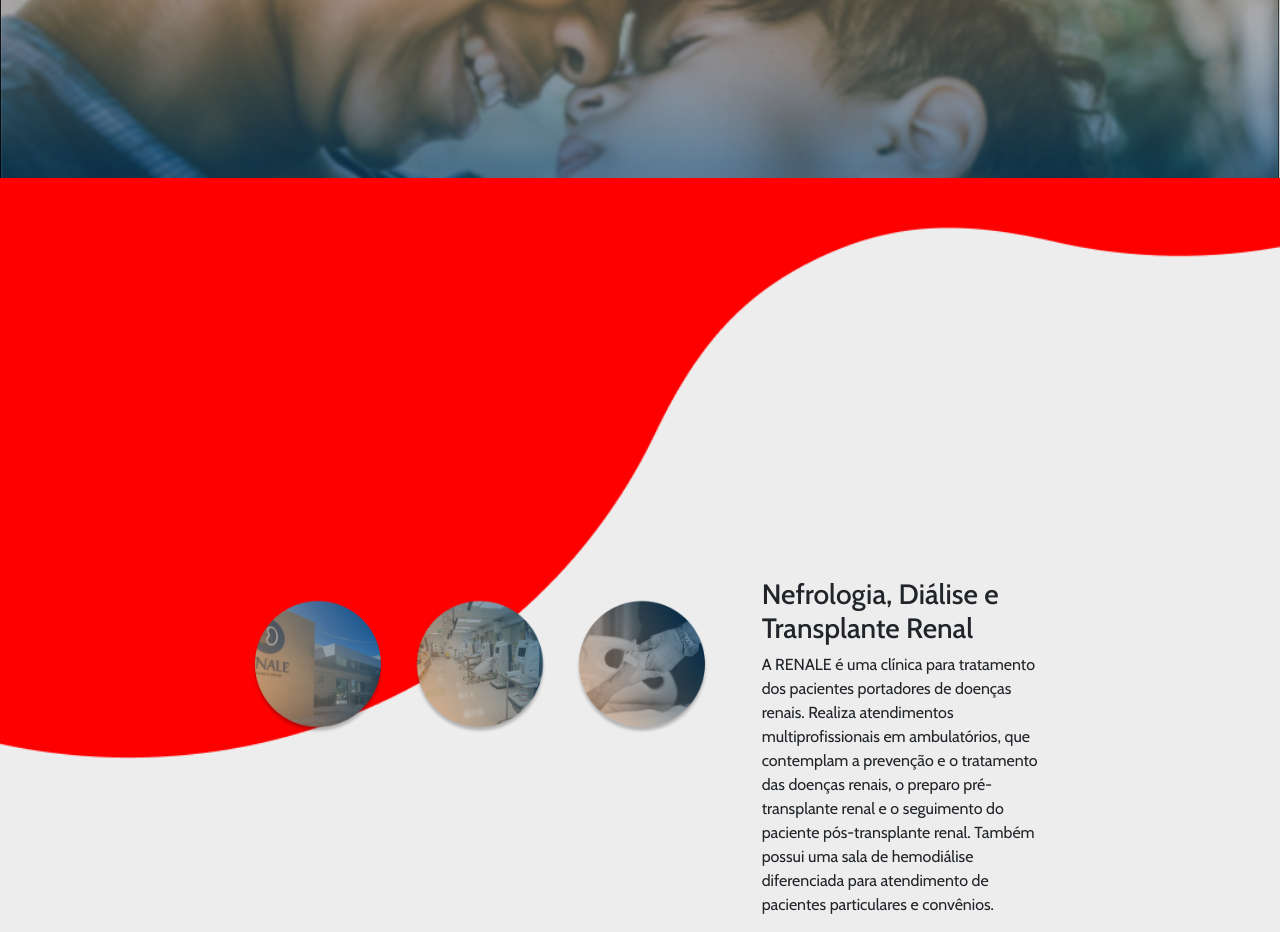
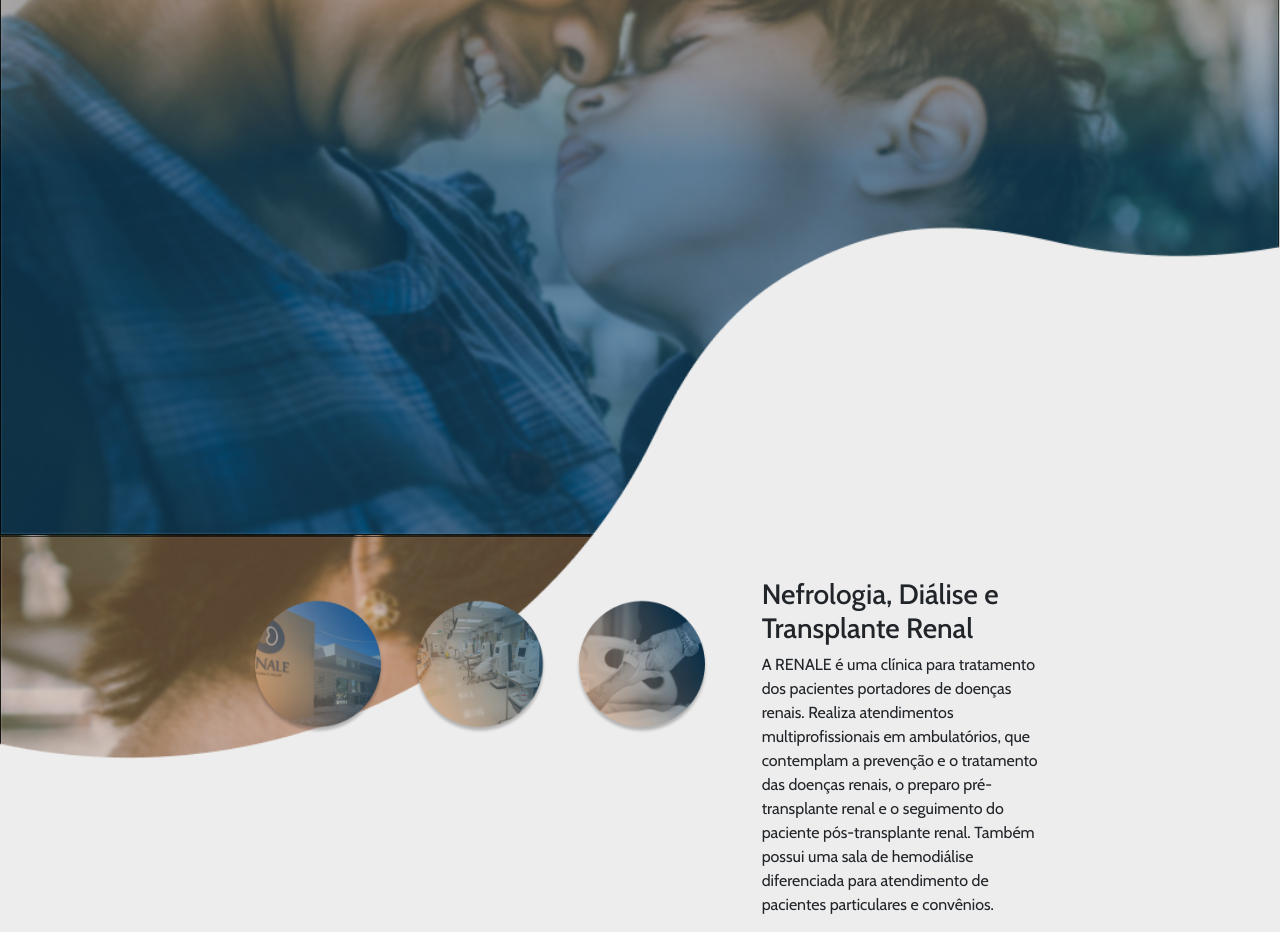
Before and after one commit to jonasra4/Renale, a PHP site: page / in a window 1280 px wide. Shown: the part 318-1250 px from the top of the page. Run offline with PHP 8.4, Linux system fonts and the light colour scheme; some libraries are stand-ins or nearby versions.

Commit message:
resp dnv

```diff
--- a/css/style.css
+++ b/css/style.css
@@ -177,7 +177,7 @@ ul {
 
 #intro-index{
   background-image: url("../img/background/p.png");
-  background-color: red;
+  /* background-color: red; */
   background-repeat: no-repeat;
   background-position: center center;
   background-size:cover;
```
